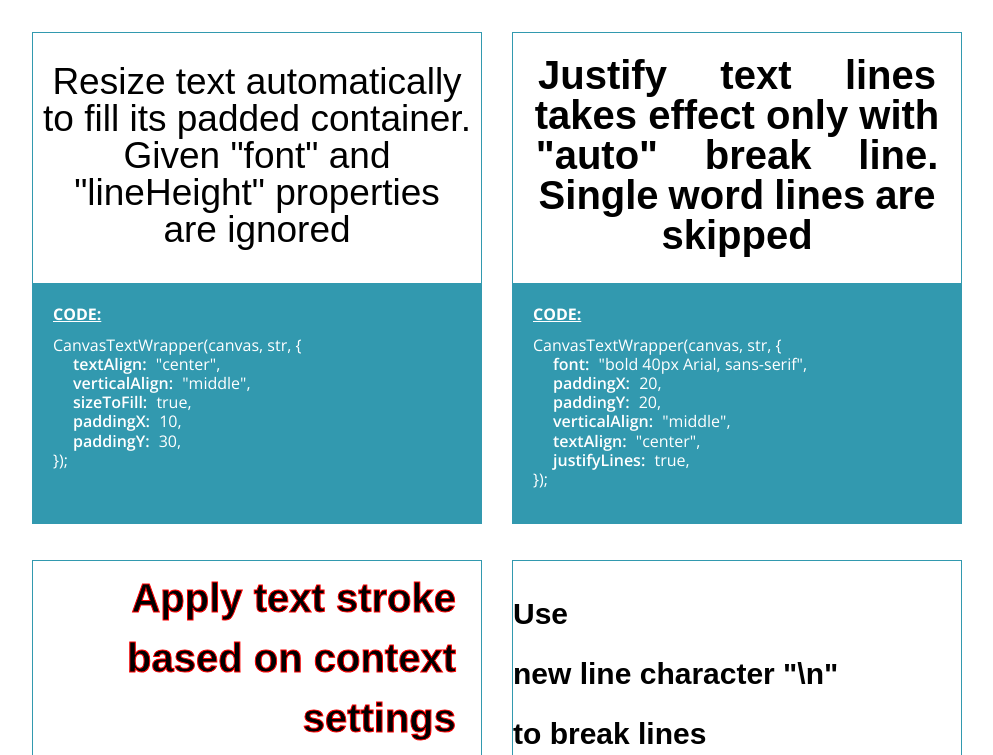
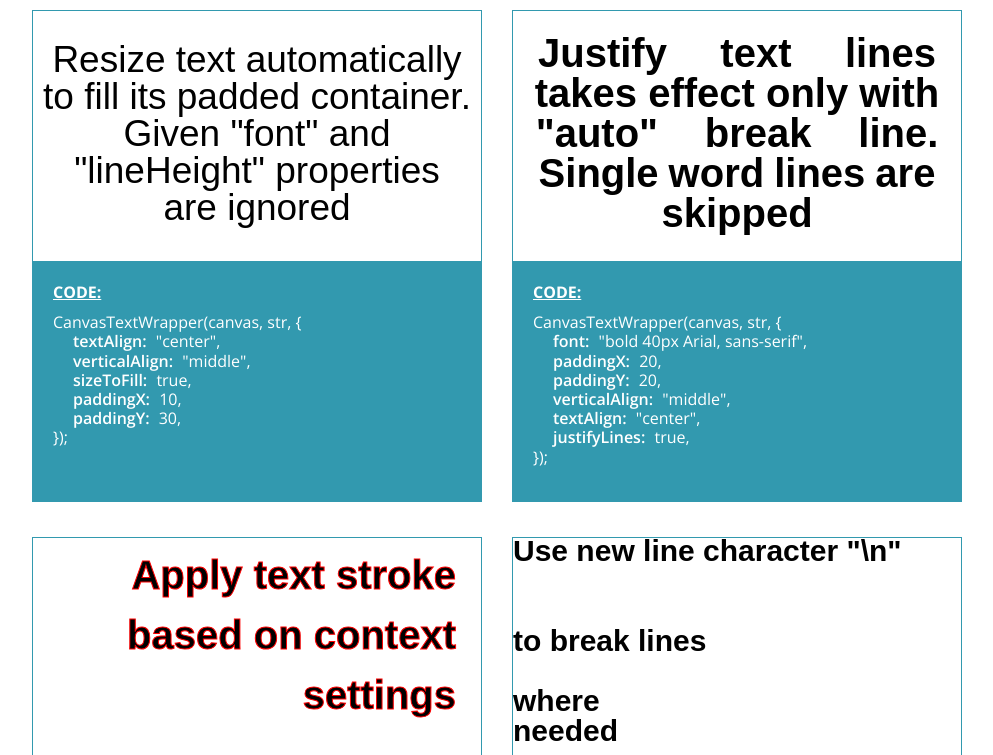
Before and after one commit to namniak/canvas-text-wrapper, a website: page index.html in a window 1280 px wide. Shown: the part 2796-3551 px from the top of the page, without its empty margins (143-1136 px from the left). Drawn offline with nearby package versions, Linux system fonts and the light colour scheme.

Commit message:
multiple new lines

```diff
--- a/canvas-text-wrapper.js
+++ b/canvas-text-wrapper.js
@@ -75,11 +75,20 @@
     var textPos = {x: 0, y: 0};
     var lineHeight = 0;
     var fontParts;
+    var multiNewLineDelimiter = '\u200B';
 
+    text = handleMultipleNewline(text);
     setFont(fontSize);
     setLineHeight();
     validate();
     render();
+
+    function handleMultipleNewline (text) {
+      do {
+        text = text.replace(/\n\n/g, '\n' + multiNewLineDelimiter + '\n');
+      } while (text.indexOf('\n\n') > -1);
+      return text;
+    }
 
     function setFont(fontSize) {
       if (!fontParts) fontParts = (!opts.sizeToFill) ? opts.font.split(/\b\d+px\b/i) : context.font.split(/\b\d+px\b/i);
@@ -256,8 +265,10 @@
     }
 
     function drawText() {
+      var skipLineOnMatch = multiNewLineDelimiter + ' ';
       for (var i = 0; i < lines.length; i++) {
         textPos.y = parseInt(textPos.y) + lineHeight;
+        if (lines[i] !== skipLineOnMatch) {
           context.fillText(lines[i], textPos.x, textPos.y);
 
           if (opts.strokeText) {
@@ -266,6 +277,7 @@
 
           if (opts.textDecoration.toLocaleLowerCase() === 'underline') {
             underline(lines[i], textPos.x, textPos.y);
+          }
         }
       }
     }
--- a/index.html
+++ b/index.html
@@ -94,8 +94,7 @@
     </li>
     <li>
       <div class="emph">allowNewLine</div>
-      (Boolean) - text breaks on new line character '\n'. Note it doesn't support multiple new lines so '\n\n\n'
-      will be the same as having a single '\n'
+      (Boolean) - text breaks on new line character '\n'. Supports multiple consecutive new lines.
     </li>
     <li>
       <div class="emph">renderHDPI</div>
--- a/js/options.js
+++ b/js/options.js
@@ -39,10 +39,10 @@ var model = [
     lineHeight: '60px'
   },
   {
-    txt: 'Use\n new line character "\\n"\n to break lines\nwhere needed',
+    txt: 'Use new line character "\\n"\n\n\n to break lines\n\n where\n needed',
     font: 'bold 30px Arial, sans-serif',
-    verticalAlign: 'bottom',
+    verticalAlign: 'top',
     allowNewLine: true,
-    lineHeight: '200%'
+    lineHeight: '100%'
   }
 ];
```
Lines whose indentation alone changed are shown as unchanged.
